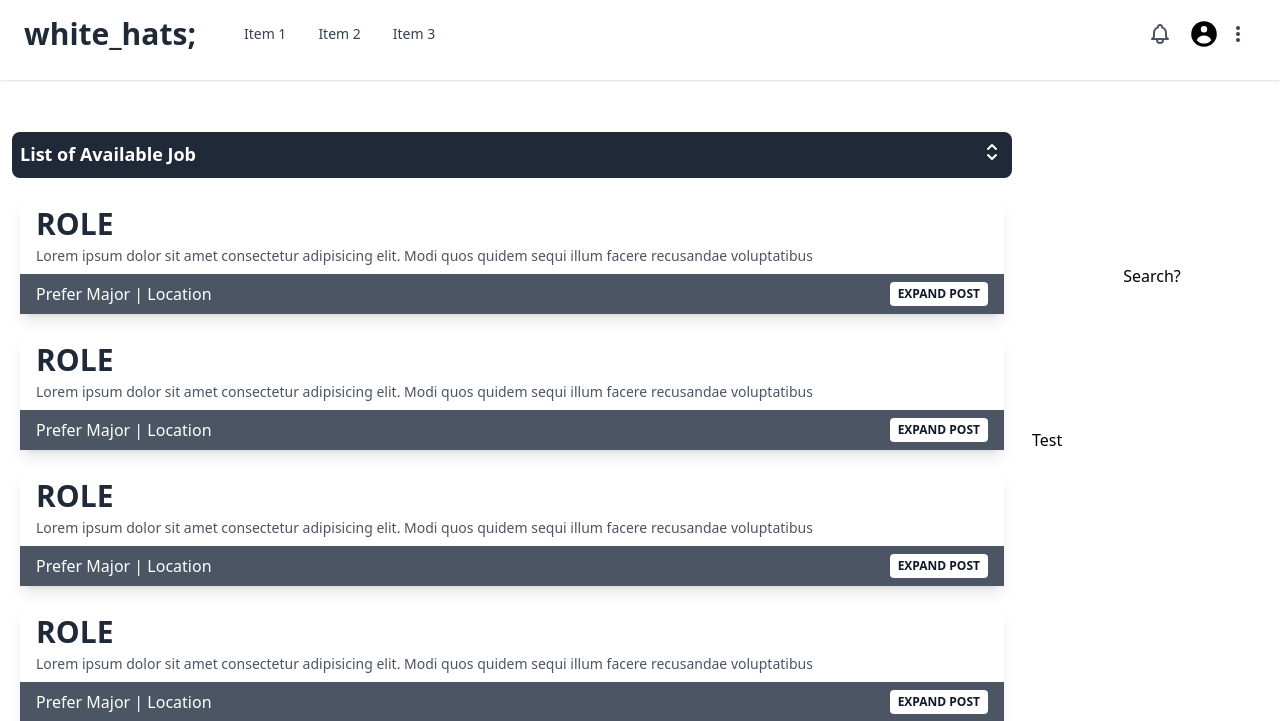
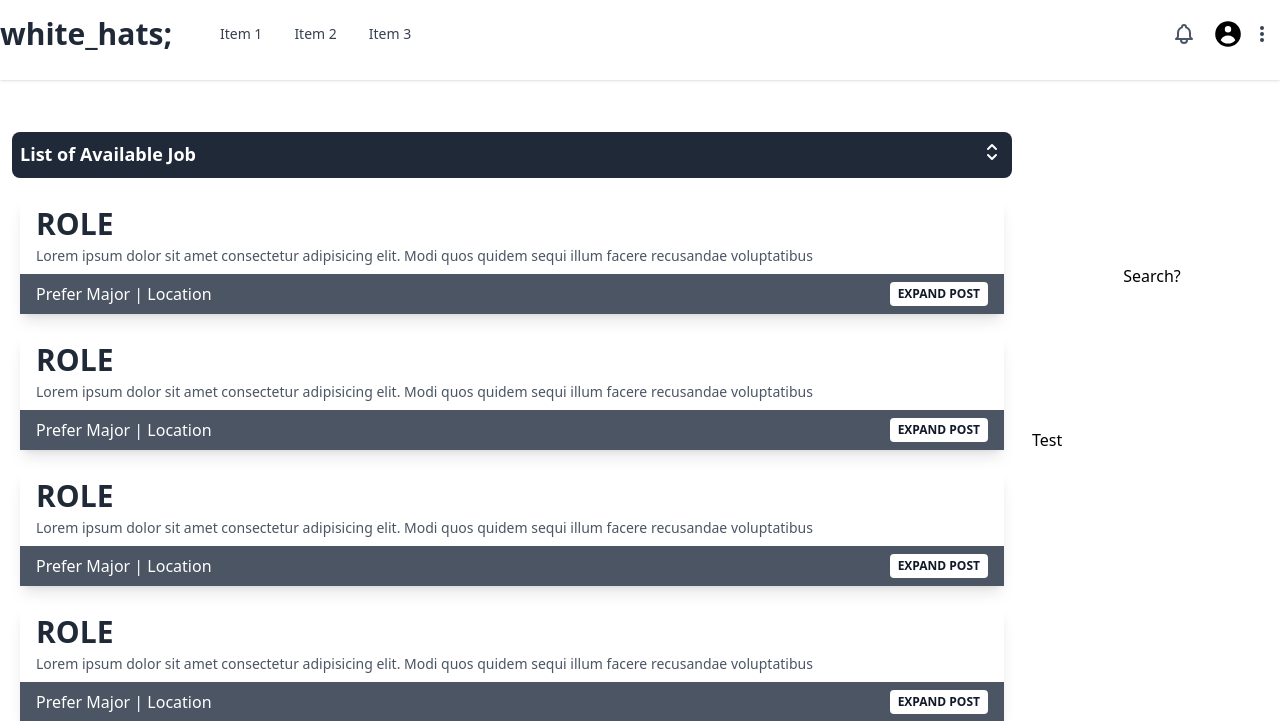
Before and after one commit to nonwiz0/studentprofile, a Django app: page / in a window 1280 px wide. Shown: the top 721 px of the page. Run offline with Django 3.2, Linux system fonts and the light colour scheme; some libraries are stand-ins or nearby versions.

Commit message:
update header

```diff
--- a/spapp/templates/spapp/layout.html
+++ b/spapp/templates/spapp/layout.html
@@ -20,9 +20,9 @@
     <header>
       <!-- Header - Start -->
 
-      <div x-data="{ open: false, openDropdown: false }" class="pb-20">
-        <nav class="fixed z-10 w-full h-20 mb-10 overflow-x-hidden bg-white shadow dark:bg-gray-800">
-          <div class="container px-6 py-4 mx-auto">
+      <div x-data="{ open: false, openDropdown: false }">
+        <nav class="w-full h-20 overflow-x-hidden bg-white shadow dark:bg-gray-800">
+          <div class="container py-4 mx-auto">
             <div class="md:flex md:items-center md:justify-between">
               <div class="flex items-center justify-between">
                 <div class="text-xl font-semibold text-gray-700">
```
